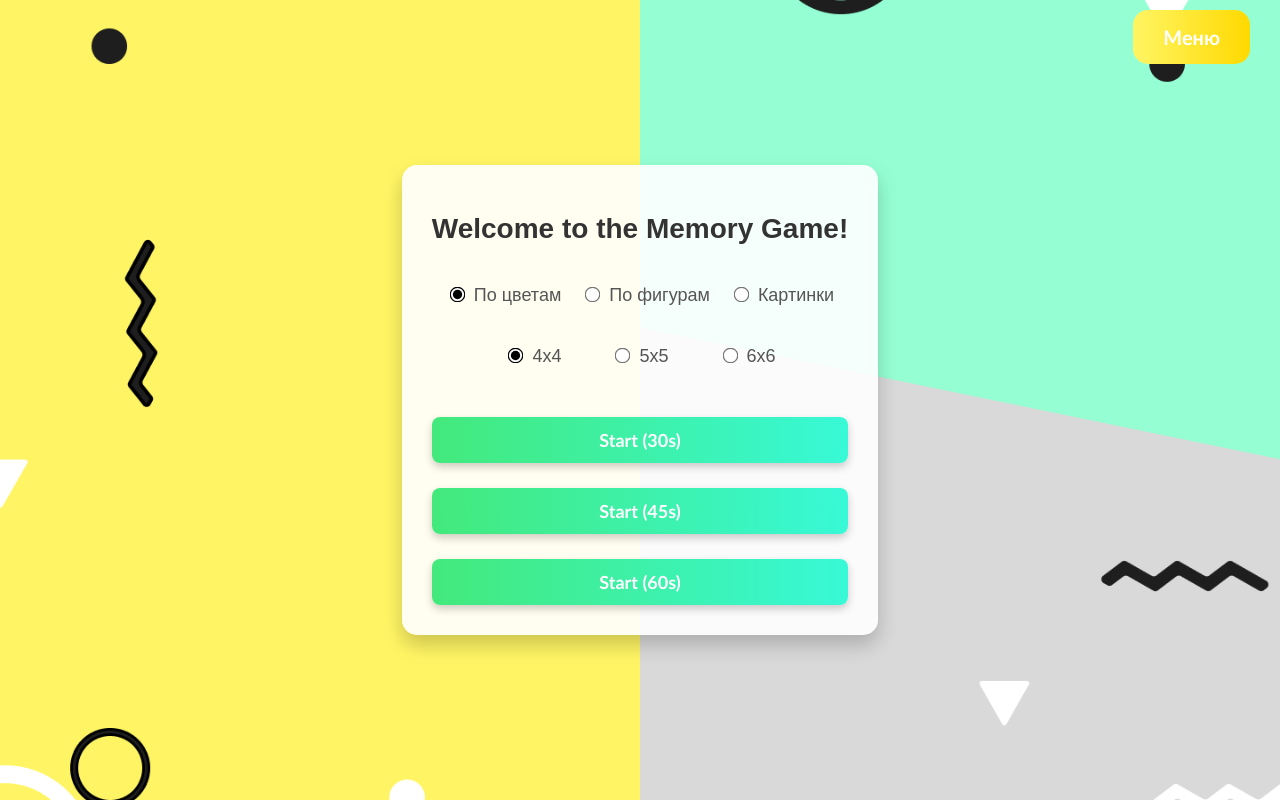
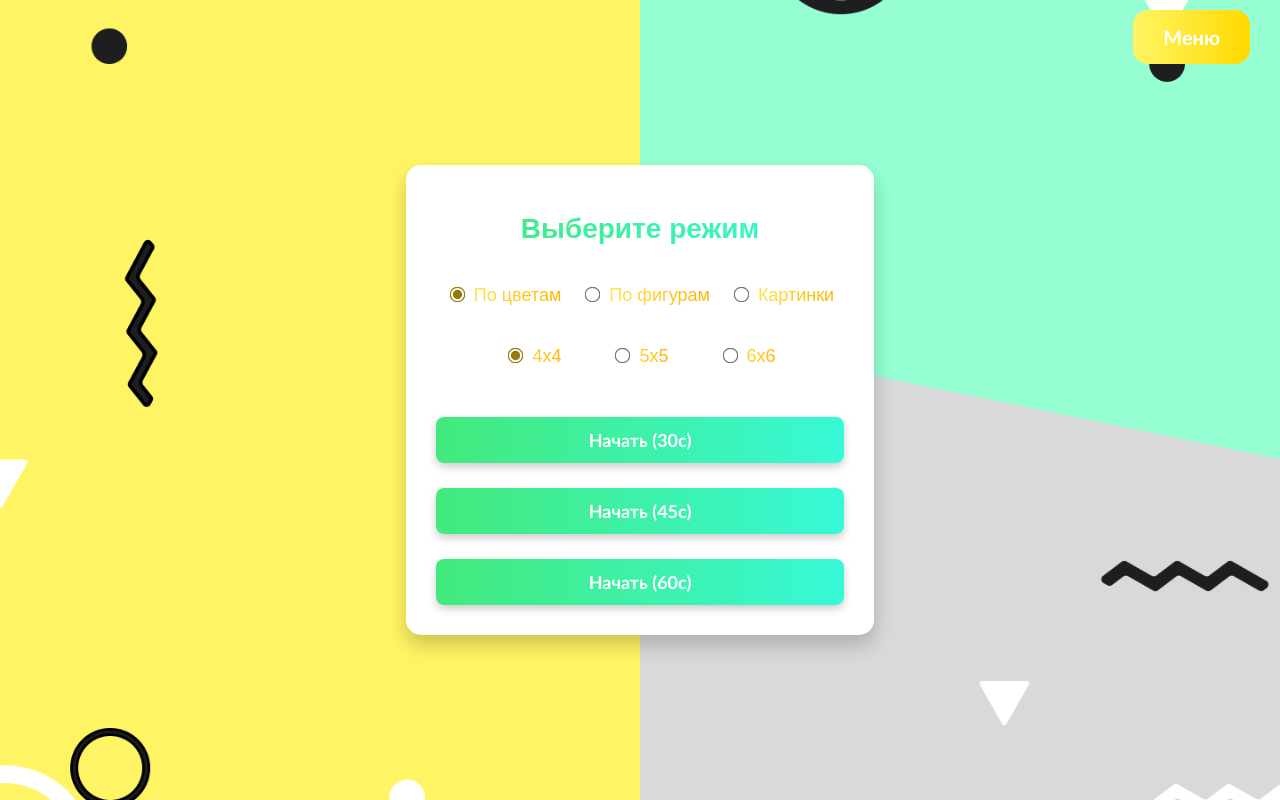
Before and after one commit to DaryaBoguk/Memory-Game, a React (Create React App) app in the folder mem/: page /startWindow in a window 1280 px wide. Built offline with nearby package versions, Linux system fonts and the light colour scheme; the HTML template or start-up script is replaced by a standard one.

Commit message:
Russian language

```diff
--- a/mem/src/componentsCards/MainWindow.css
+++ b/mem/src/componentsCards/MainWindow.css
@@ -1,6 +1,7 @@
 .start-window {
   display: none;
 }
+
 html, body {
   height: 100%;
   margin: 0;
@@ -52,7 +53,7 @@ html, body {
 
 .time-bar-fill {
   height: 100%;
-  background-color: #FFF564;
+  background: linear-gradient(90deg, #FFF564 0%, #ffd900 100%);
   transition: width 0.5s linear;
 }
 
@@ -73,7 +74,7 @@ html, body {
 .card {
   width: 120px;
   height: 120px;
-  background-color: #ccc;
+  background: linear-gradient(90deg, #FFF564 0%, #ffd900 100%);
   position: relative;
   cursor: pointer;
   border-radius: 10px;
@@ -92,7 +93,7 @@ html, body {
   left: 0;
   right: 0;
   bottom: 0;
-  background-color: #FFF564;
+  background: linear-gradient(90deg, #FFF564 0%, #ffd900 100%);
   display: flex;
   align-items: center;
   justify-content: center;
@@ -126,21 +127,25 @@ html, body {
 
 .game-over h1 {
   font-size: 36px;
-  color: #FFF564;
-  padding: 80px 0 30px 0;
+  background: linear-gradient(90deg, #FFF564 0%, #ffe600 100%);
+  -webkit-background-clip: text;
+  -webkit-text-fill-color: transparent;
+  padding: 90px 0 30px 0;
 }
 
 .game-over p {
   font-size: 18px;
   margin: 10px 0;
-  color: #FFF564;
+  background: linear-gradient(90deg, #FFF564 0%, #ffe600 100%);
+  -webkit-background-clip: text;
+  -webkit-text-fill-color: transparent;
 }
 
 .game-over button {
   padding: 10px 20px;
   font-size: 20px;
   color: white;
-  background-color: #95FFD3;
+  background: linear-gradient(90deg, #43e97b 0%, #38f9d7 100%);
   border: none;
   border-radius: 5px;
   cursor: pointer;
@@ -148,7 +153,16 @@ html, body {
   margin: 5px;
 }
 
+.game-over button:hover {
+  transform: translateY(-2px);
+  box-shadow: 0 8px 16px rgba(0, 0, 0, 0.2);
+}
 
-.game-over button:hover {
-  background-color: #D9D9D9;
+.game-over button:active {
+  transform: translateY(0);
+  box-shadow: 0 4px 8px rgba(0, 0, 0, 0.2);
 }
+
+.game-over button:focus {
+  outline: none;
+}
--- a/mem/src/componentsCards/MainWindow.js
+++ b/mem/src/componentsCards/MainWindow.js
@@ -85,8 +85,8 @@ const MainWindow = ({ timeLimit, mode, gridSize }) => {
   return (
     <div className="game-container">
       <div className="scoreboard">
-        <div>Score: {score}</div>
-        <div>Time: {time}s</div>
+        <div>Очки: {score}</div>
+        <div>Время: {time}s</div>
         <div className="time-bar">
           <div
             className="time-bar-fill"
@@ -127,10 +127,10 @@ const MainWindow = ({ timeLimit, mode, gridSize }) => {
 
       {gameOver && (
         <div className="game-over">
-          {win ? <h1>Congratulations!</h1> : <h1>Time's up!</h1>}
-          <p>Your score: {score}</p>
-          <button onClick={startNewGame}>Play Again</button>
-          <button onClick={() => navigate('/')}>Menu</button>
+          {win ? <h1>Поздравляем!</h1> : <h1>Время закночилось!</h1>}
+          <p>Набрано очков: {score}</p>
+          <button onClick={startNewGame}>Играть еще</button>
+          <button onClick={() => navigate('/')}>Меню</button>
         </div>
       )}
 
--- a/mem/src/componentsCards/StartGameWindow.css
+++ b/mem/src/componentsCards/StartGameWindow.css
@@ -14,7 +14,7 @@
 .start-content {
   padding: 30px;
   border-radius: 15px;
-  background-color: rgba(255, 255, 255, 0.9);
+  background-color: rgba(255, 255, 255);
   box-shadow: 0 10px 20px rgba(0, 0, 0, 0.2);
   text-align: center;
 }
@@ -22,14 +22,18 @@
 .start-content h1 {
   font-size: 28px;
   margin-bottom: 20px;
-  color: #333;
+  background: linear-gradient(90deg, #43e97b 0%, #38f9d7 100%);
+  -webkit-background-clip: text;
+  -webkit-text-fill-color: transparent;
 }
 
 .choice-pictures label {
   display:inline-block;
   margin: 20px 10px;
   font-size: 18px;
-  color: #555;
+  background: linear-gradient(90deg, #FFF564 0%, #ffb300 100%);
+  -webkit-background-clip: text;
+  -webkit-text-fill-color: transparent;
   cursor: pointer;
 }
 
@@ -37,7 +41,9 @@
   display:inline-block;
   margin: 20px 25px;
   font-size: 18px;
-  color: #555;
+  background: linear-gradient(90deg, #FFF564 0%, #ffb300 100%);
+  -webkit-background-clip: text;
+  -webkit-text-fill-color: transparent;
   cursor: pointer;
 }
 
@@ -87,7 +93,7 @@ label input {
 }
 
 .start-window input[type="radio"] {
-  accent-color: black;
+  accent-color: rgb(146, 125, 10);
 }
 
 
--- a/mem/src/componentsCards/StartGameWindow.jsx
+++ b/mem/src/componentsCards/StartGameWindow.jsx
@@ -25,7 +25,7 @@ const StartGameWindow = () => {
         </div>
       ) : (
         <div className="start-content">
-          <h1>Welcome to the Memory Game!</h1>
+          <h1>Выберите режим</h1>
           <div className='choice-pictures'>
             <label>
               <input
@@ -87,9 +87,9 @@ const StartGameWindow = () => {
           </div>
 
           <div className="button-container">
-            <button className="start-button" onClick={() => handleGameStart(30)}>Start (30s)</button>
-            <button className="start-button" onClick={() => handleGameStart(45)}>Start (45s)</button>
-            <button className="start-button" onClick={() => handleGameStart(60)}>Start (60s)</button>
+            <button className="start-button" onClick={() => handleGameStart(30)}>Начать (30с)</button>
+            <button className="start-button" onClick={() => handleGameStart(45)}>Начать (45с)</button>
+            <button className="start-button" onClick={() => handleGameStart(60)}>Начать (60с)</button>
           </div>
         </div>
       )}
```
